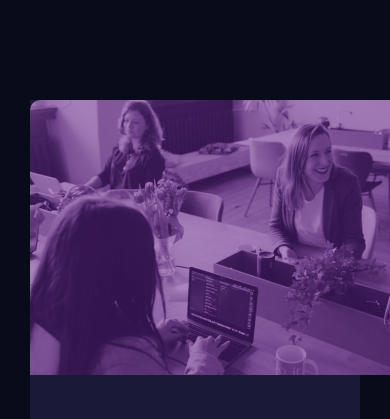
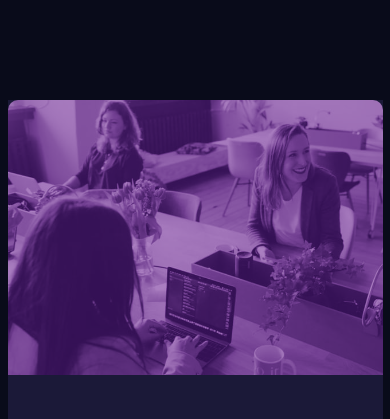
Before and after one commit to Omnia-Goher/Front-end-mentor-challenge-01, a plain HTML site: page index.html in a window 390 px wide. Shown: the top 419 px of the page. Drawn offline with Linux system fonts and the light colour scheme.

Commit message:
updated 3

```diff
--- a/css/styles.css
+++ b/css/styles.css
@@ -15,8 +15,8 @@ body{
     width: 80%;
     margin: 100px auto;
     padding-bottom: 20px;
-    min-width: 330px;
-    max-width: 375px;
+
+    width: 375px;
     background-color:  hsl(244, 38%, 16%);
 }
 
@@ -26,7 +26,7 @@ body{
     background-image: url('../images/image-header-mobile.jpg');
     background-repeat: no-repeat;
     background-size: contain;
-    background-color: hsl(277, 34%, 41%);
+    background-color: hsl(277, 40%, 41%);
     background-blend-mode: soft-light;
     border-radius: 10px 10px 0 0;
     display: block;
```
